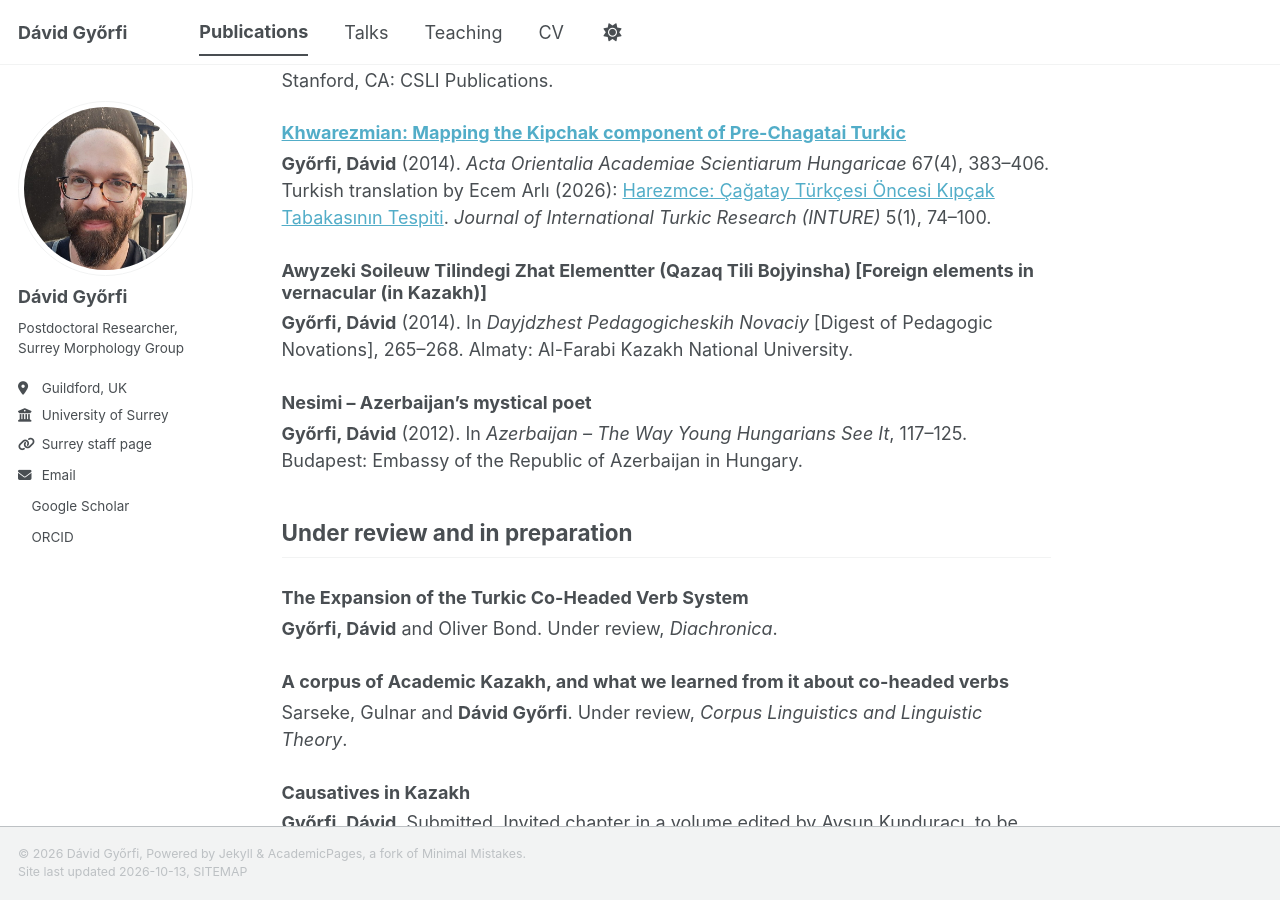
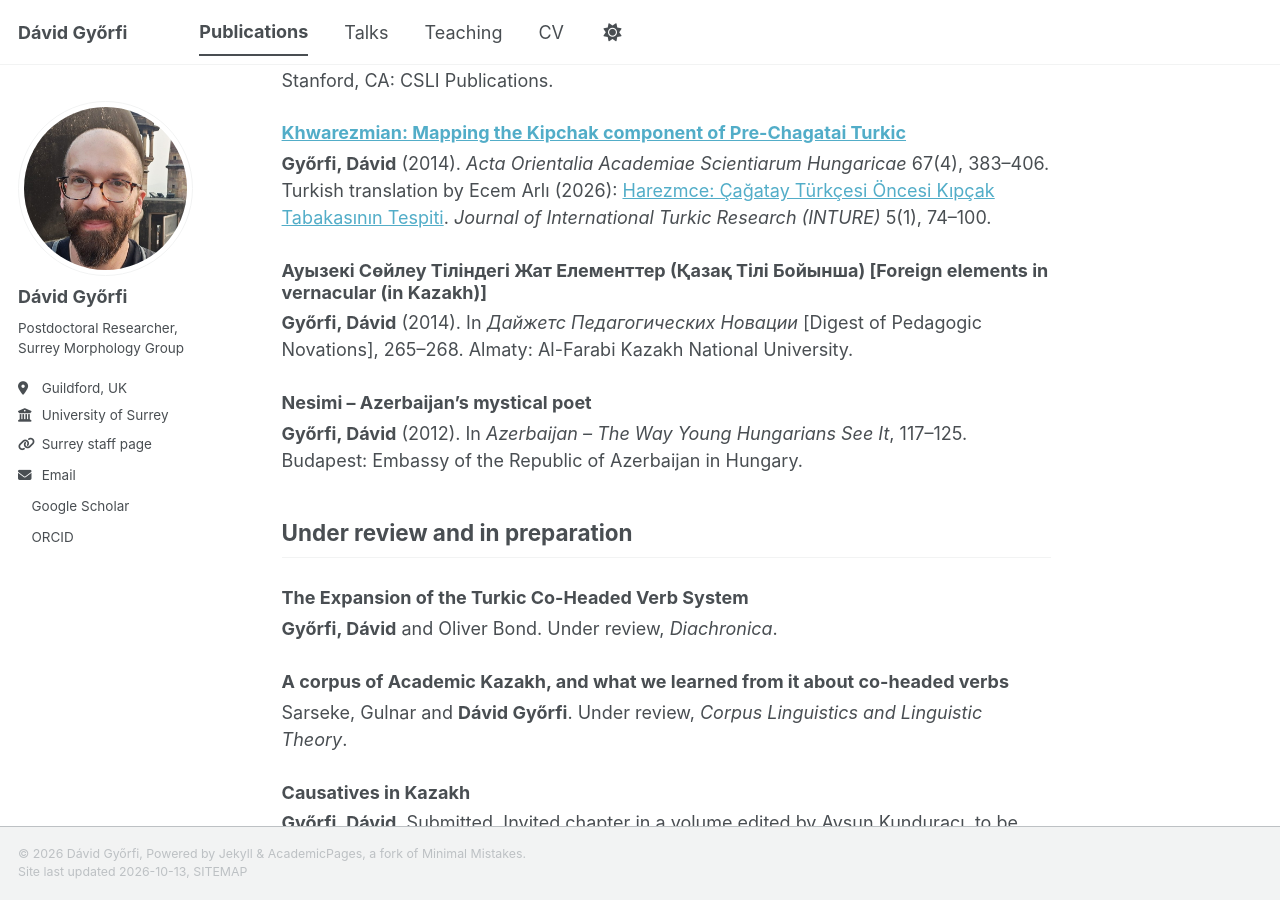
Before and after one commit to gyorfid/gyorfid.github.io, a Jekyll site: the page built from _pages/publications.md, in a window 1280 px wide and 900 px high, scrolled down 493 px. Built offline with Jekyll 4.4.1, drawn with Linux system fonts in a browser that asks for light colours; a style sheet for code colours, icons or effects is not loaded.

Commit message:
Revise publication entry for Kazakh translation
Updated the title and translation of a publication entry to Kazakh.

```diff
--- a/_pages/publications.md
+++ b/_pages/publications.md
@@ -33,8 +33,8 @@ Links go to the publisher's page or an open-access version. If you can't access
 **Győrfi, Dávid** (2014). *Acta Orientalia Academiae Scientiarum Hungaricae* 67(4), 383–406.
 Turkish translation by Ecem Arlı (2026): [Harezmce: Çağatay Türkçesi Öncesi Kıpçak Tabakasının Tespiti](http://dx.doi.org/10.29228/inture.50). *Journal of International Turkic Research (INTURE)* 5(1), 74–100.
 
-### Awyzeki Soileuw Tilindegi Zhat Elementter (Qazaq Tili Bojyinsha) [Foreign elements in vernacular (in Kazakh)]
-**Győrfi, Dávid** (2014). In *Dayjdzhest Pedagogicheskih Novaciy* [Digest of Pedagogic Novations], 265–268. Almaty: Al-Farabi Kazakh National University.
+### Ауызекі Сөйлеу Тіліндегі Жат Елементтер (Қазақ Тілі Бойынша) [Foreign elements in vernacular (in Kazakh)]
+**Győrfi, Dávid** (2014). In *Дайжетс Педагогических Новации* [Digest of Pedagogic Novations], 265–268. Almaty: Al-Farabi Kazakh National University.
 
 ### Nesimi – Azerbaijan's mystical poet
 **Győrfi, Dávid** (2012). In *Azerbaijan – The Way Young Hungarians See It*, 117–125. Budapest: Embassy of the Republic of Azerbaijan in Hungary.
```
